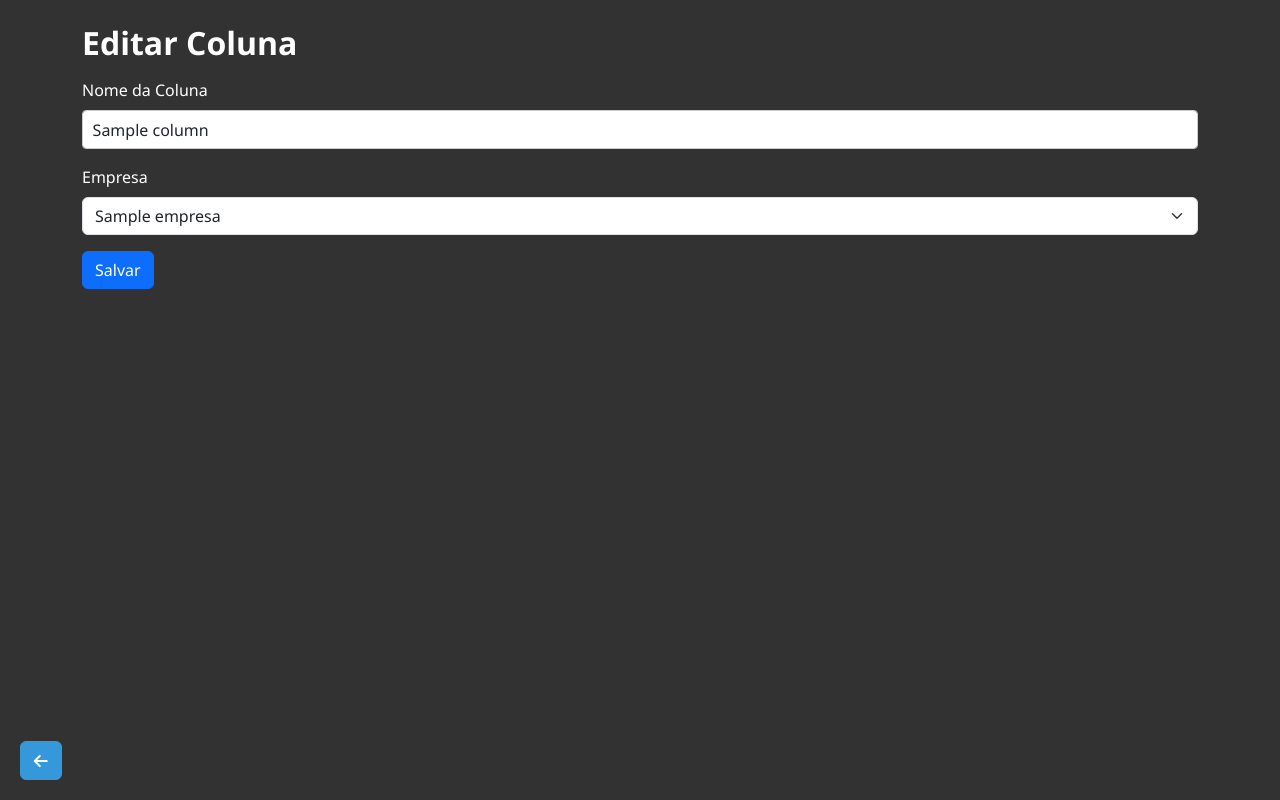
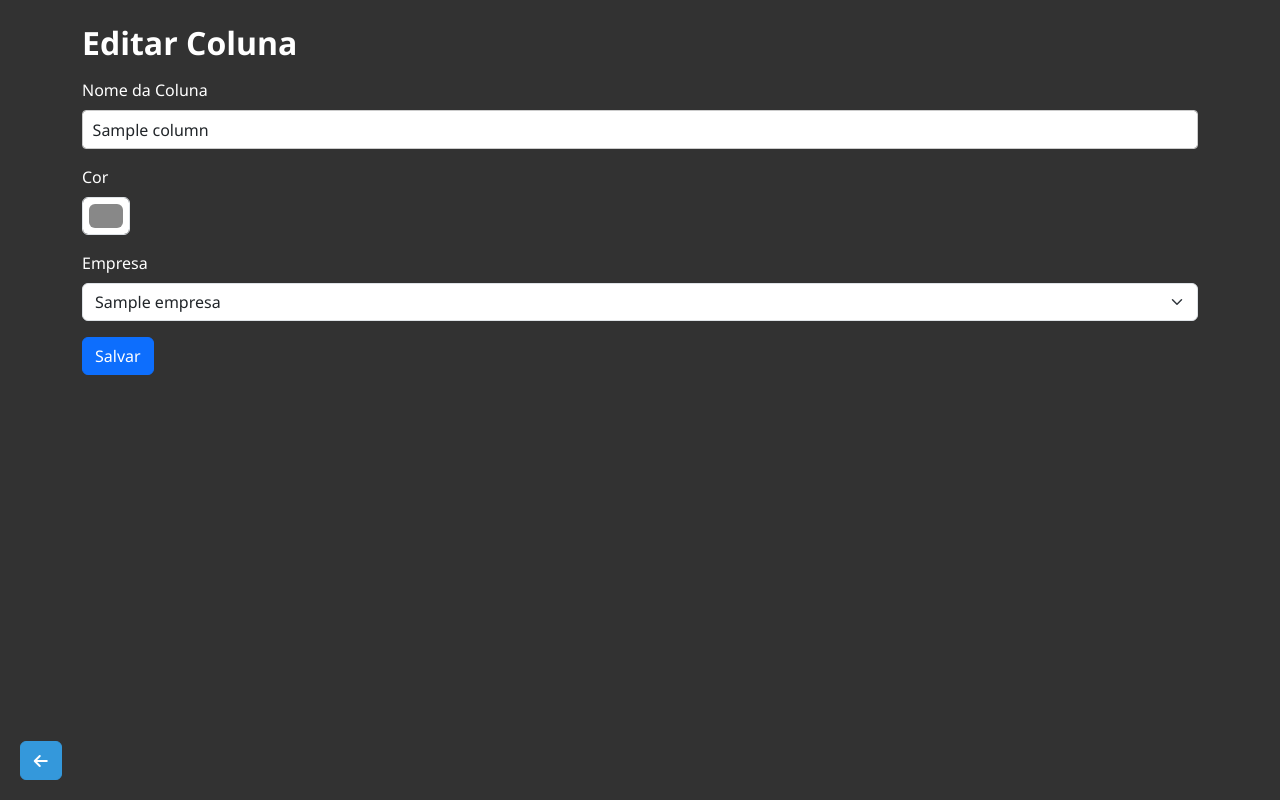
Before and after one commit to Edu2566/kanban-5x, a Flask app: template app/templates/superadmin/edit_column.html in a window 1280 px wide. Run offline with Flask 3, Linux system fonts and the light colour scheme; the template is opened without the code that fills it: values that come from a table or form of the project are taken from there, others are empty; tables that the repository leaves empty hold one stand-in row (values such as "Sample post").

Commit message:
Remove empresa select when creating columns

```diff
--- a/api/columns.py
+++ b/api/columns.py
@@ -10,6 +10,7 @@ def _serialize(column: Column):
         "id": column.id,
         "name": column.name,
         "empresa_id": column.empresa_id,
+        "color": column.color,
     }
 
 
@@ -37,9 +38,10 @@ def create_column():
     data = request.get_json(force=True) or {}
     name = data.get("name")
     empresa_id = data.get("empresa_id")
+    color = data.get("color")
     if not name or not empresa_id:
         return jsonify({"error": "Missing name or empresa_id"}), 400
-    column = Column(name=name, empresa_id=empresa_id)
+    column = Column(name=name, empresa_id=empresa_id, color=color)
     db.session.add(column)
     db.session.commit()
     return jsonify(_serialize(column)), 201
@@ -52,8 +54,10 @@ def update_column(column_id):
     data = request.get_json(force=True) or {}
     name = data.get("name", column.name)
     empresa_id = data.get("empresa_id", column.empresa_id)
+    color = data.get("color", column.color)
     column.name = name
     column.empresa_id = empresa_id
+    column.color = color
     db.session.commit()
     return jsonify(_serialize(column))
 
--- a/app/models.py
+++ b/app/models.py
@@ -37,6 +37,7 @@ class Column(db.Model):
     id = db.Column(db.Integer, primary_key=True)
     name = db.Column(db.String(80), nullable=False)
     empresa_id = db.Column(db.Integer, db.ForeignKey('empresas.id'), nullable=False)
+    color = db.Column(db.String(7))
 
     cards = db.relationship('Card', backref='column', cascade='all, delete', lazy=True)
 
--- a/app/routes/superadmin.py
+++ b/app/routes/superadmin.py
@@ -207,7 +207,8 @@ def create_column():
     if request.method == 'POST':
         name = request.form['name']
         empresa_id = int(request.form['empresa_id'])
-        column = Column(name=name, empresa_id=empresa_id)
+        color = request.form.get('color')
+        column = Column(name=name, empresa_id=empresa_id, color=color)
         db.session.add(column)
         db.session.commit()
         return redirect_next('superadmin.dashboard')
@@ -221,6 +222,7 @@ def edit_column(column_id):
     if request.method == 'POST':
         column.name = request.form['name']
         column.empresa_id = int(request.form['empresa_id'])
+        column.color = request.form.get('color')
         db.session.commit()
         return redirect_next('superadmin.dashboard')
     return render_template('superadmin/edit_column.html', column=column, empresas=empresas)
--- a/app/static/css/kanban.css
+++ b/app/static/css/kanban.css
@@ -58,6 +58,16 @@ body {
     border: none;
     position: relative;
 }
+.kanban-card::after {
+    content: "";
+    position: absolute;
+    top: 0;
+    right: 0;
+    bottom: 0;
+    width: 6px;
+    border-radius: 0 16px 16px 0;
+    background: var(--column-color);
+}
 .kanban-card:hover { box-shadow: 0 4px 18px #0003; }
 .kanban-card .card-title { font-weight: 500; margin-bottom: .4rem; }
 .kanban-card .card-desc { color: #4d5a6a; font-size: .98rem; }
--- a/app/static/js/superadmin.js
+++ b/app/static/js/superadmin.js
@@ -66,9 +66,12 @@ document.addEventListener('DOMContentLoaded', () => {
             const id = button.getAttribute('data-id');
             const name = button.getAttribute('data-name');
             const empresaId = button.getAttribute('data-empresa');
+            const color = button.getAttribute('data-color') || '#000000';
             const form = editColumnModal.querySelector('form');
             form.action = `/superadmin/edit_column/${id}`;
             form.querySelector('input[name="name"]').value = name;
+            const colorInput = form.querySelector('input[name="color"]');
+            if (colorInput) colorInput.value = color;
             fillSelectOptions(form.querySelector('select[name="empresa_id"]'), null, empresaId);
         });
     }
@@ -78,7 +81,10 @@ document.addEventListener('DOMContentLoaded', () => {
         createColumnModal.addEventListener('show.bs.modal', event => {
             const button = event.relatedTarget;
             const empresaId = button.getAttribute('data-empresa');
-            fillSelectOptions(createColumnModal.querySelector('select[name="empresa_id"]'), null, empresaId);
+            const empresaInput = createColumnModal.querySelector('input[name="empresa_id"]');
+            if (empresaInput) empresaInput.value = empresaId;
+            const colorInput = createColumnModal.querySelector('input[name="color"]');
+            if (colorInput) colorInput.value = '#000000';
         });
     }
 });
--- a/app/templates/index.html
+++ b/app/templates/index.html
@@ -37,7 +37,7 @@
     <div class="kanban-board-wrapper">
     <div class="kanban-board row flex-nowrap g-3">
         {% for column in columns %}
-        <div class="kanban-column col-12 col-sm-6 col-md-4 col-lg-4" data-column-id="{{ column.id }}">
+        <div class="kanban-column col-12 col-sm-6 col-md-4 col-lg-4" data-column-id="{{ column.id }}" style="--column-color: {{ column.color or '#000000' }}">
             <div class="kanban-header d-flex flex-nowrap justify-content-between align-items-start mb-2">
                 <span class="fw-bold fs-6 flex-grow-1 me-2 column-name">
                     {{ column.name }}
--- a/app/templates/superadmin/edit_column.html
+++ b/app/templates/superadmin/edit_column.html
@@ -6,6 +6,10 @@
     <div class="mb-3">
         <label class="form-label">Nome da Coluna</label>
         <input type="text" name="name" value="{{ column.name }}" required class="form-control">
+    </div>
+    <div class="mb-3">
+        <label class="form-label">Cor</label>
+        <input type="color" name="color" value="{{ column.color or '#000000' }}" class="form-control form-control-color">
     </div>
     <div class="mb-3">
         <label class="form-label">Empresa</label>
```
Also changed, not shown: app/templates/superadmin/create_column.html (+3 -7 lines), app/templates/superadmin/empresa_detail.html (+10 -23 lines), migrations/versions/0005_add_color_to_column.py (added, +16 -0 lines), tests/test_api_columns.py (+10 -5 lines).
